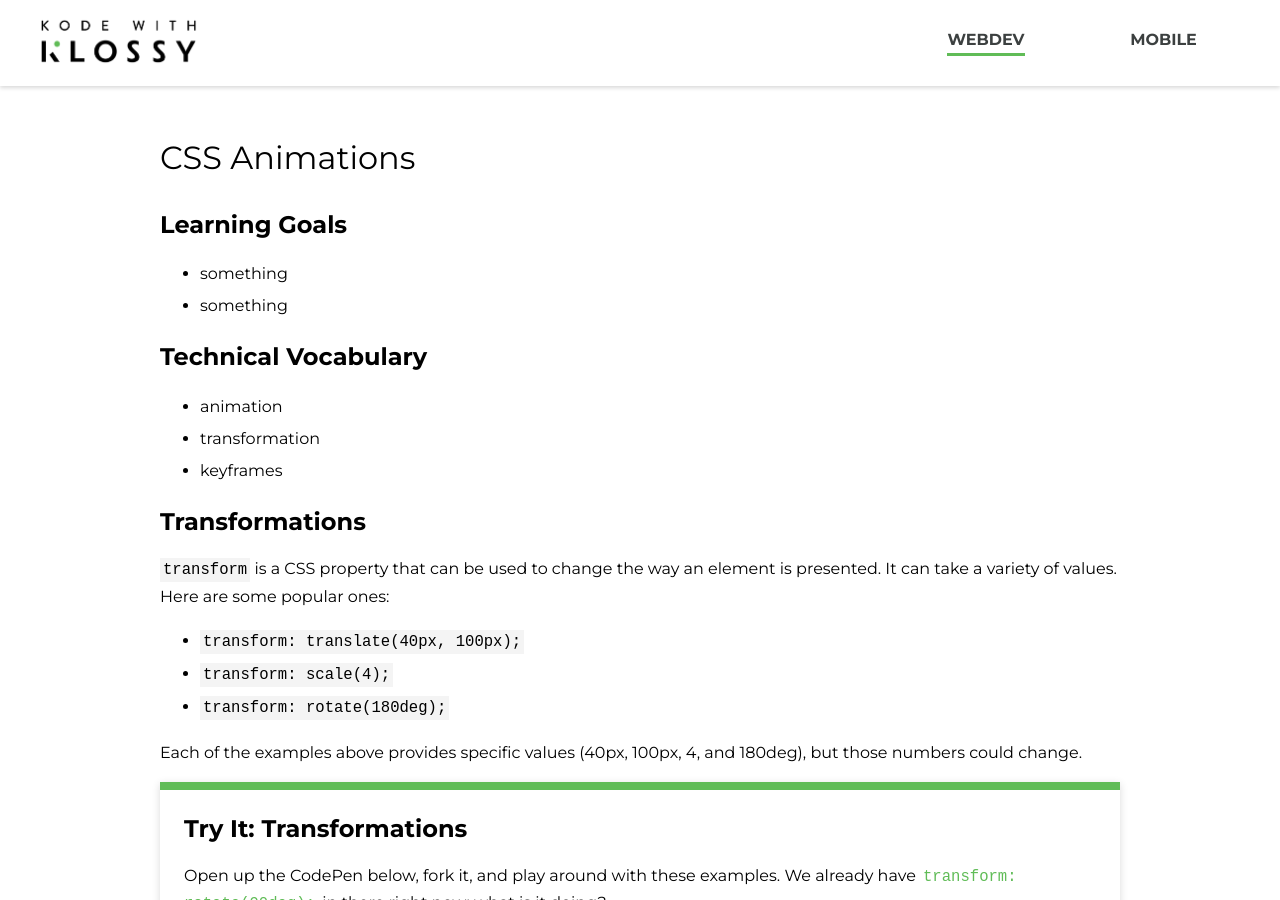
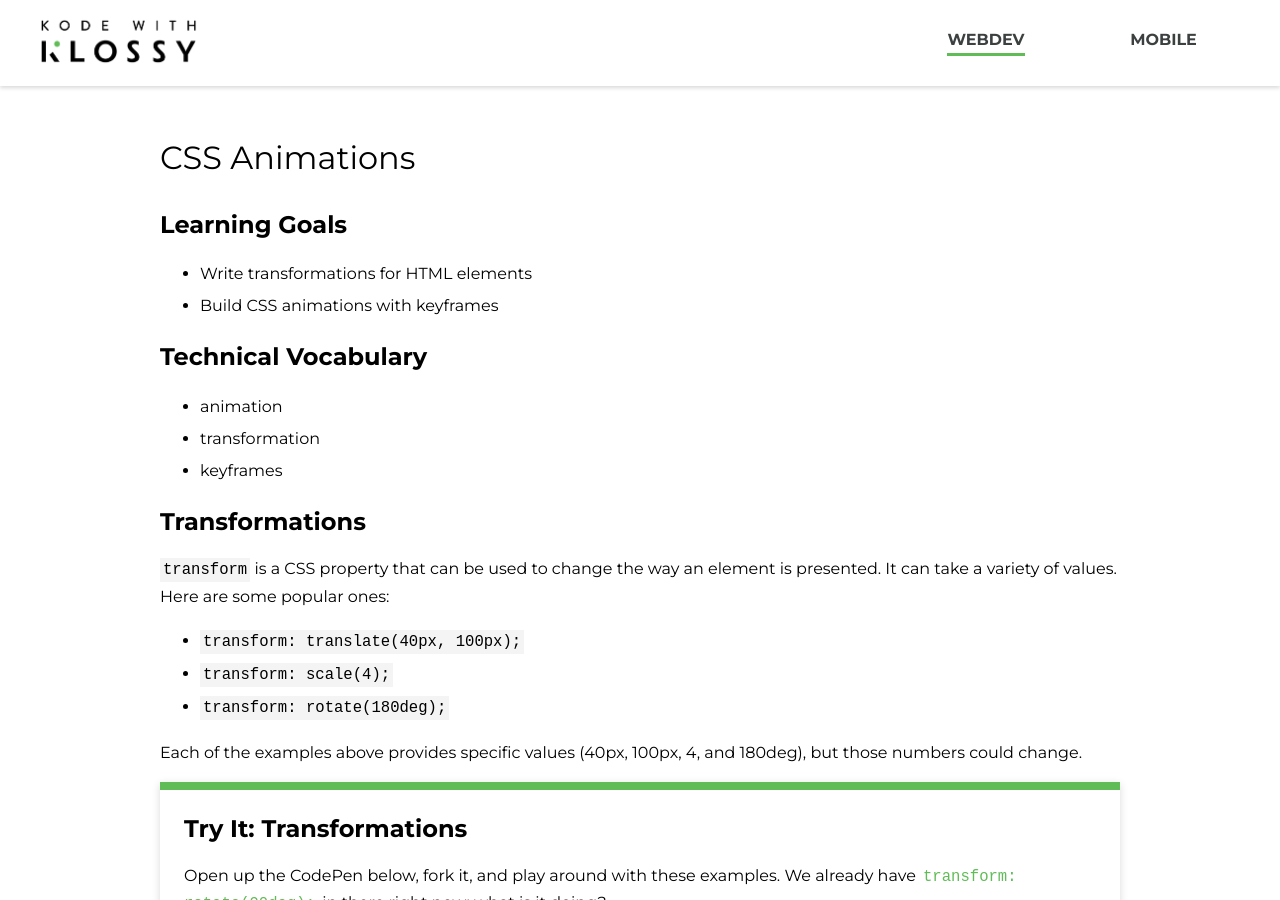
Before and after one commit to ameseee/kwk-curriculum-site, a Jekyll site: the page built from web-app/lessons/animations/index.md, in a window 1280 px wide and 900 px high. Built offline with Jekyll 4.4.1, drawn with Linux system fonts in a browser that asks for light colours; nearby versions of some CDN libraries.

Commit message:
Add learning goals for animations lesson

```diff
--- a/web-app/lessons/animations/index.md
+++ b/web-app/lessons/animations/index.md
@@ -4,8 +4,8 @@ title: CSS Animations
 
 ## Learning Goals
 
-* something
-* something
+* Write transformations for HTML elements
+* Build CSS animations with keyframes
 
 ## Technical Vocabulary
 
```
